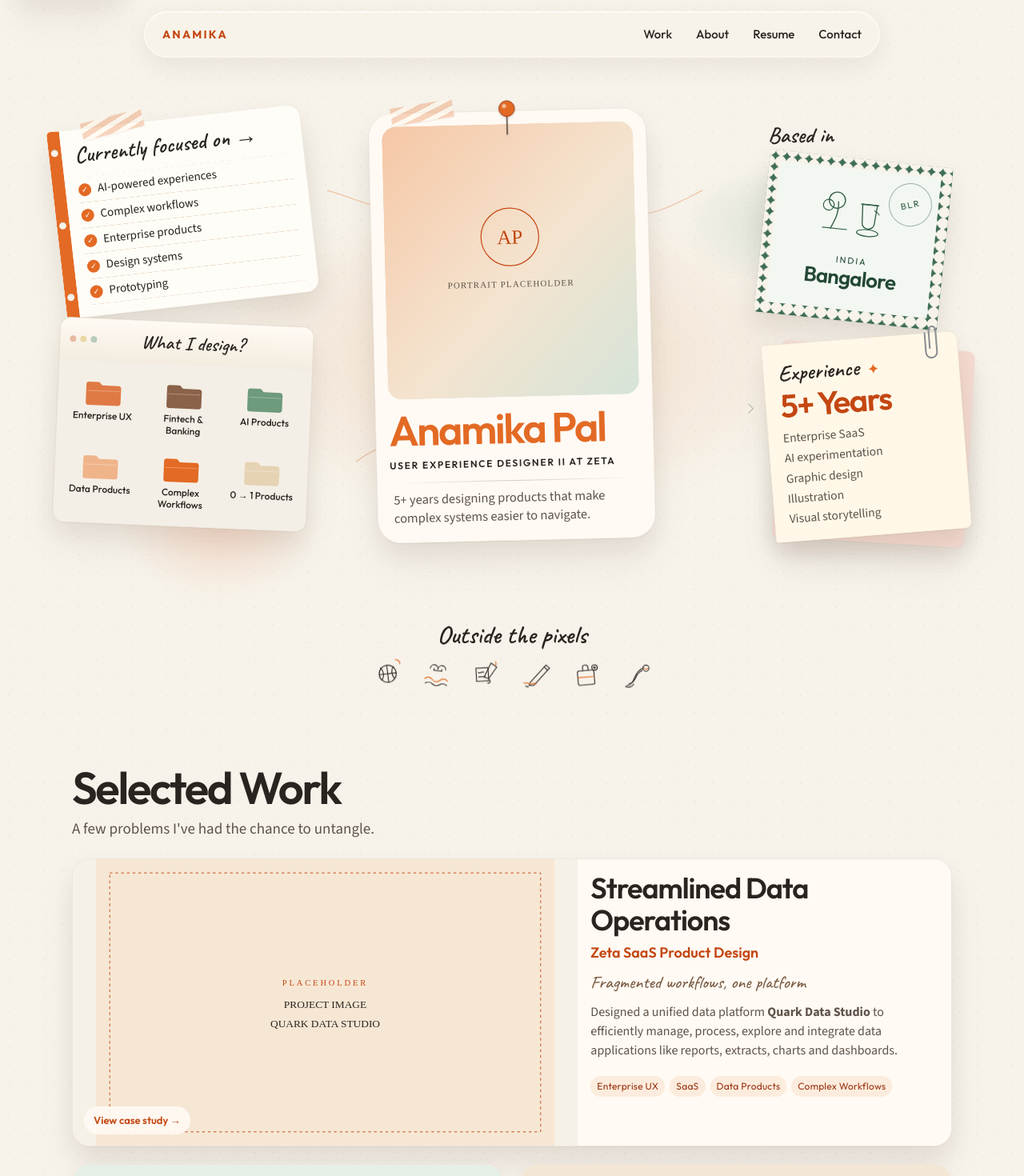
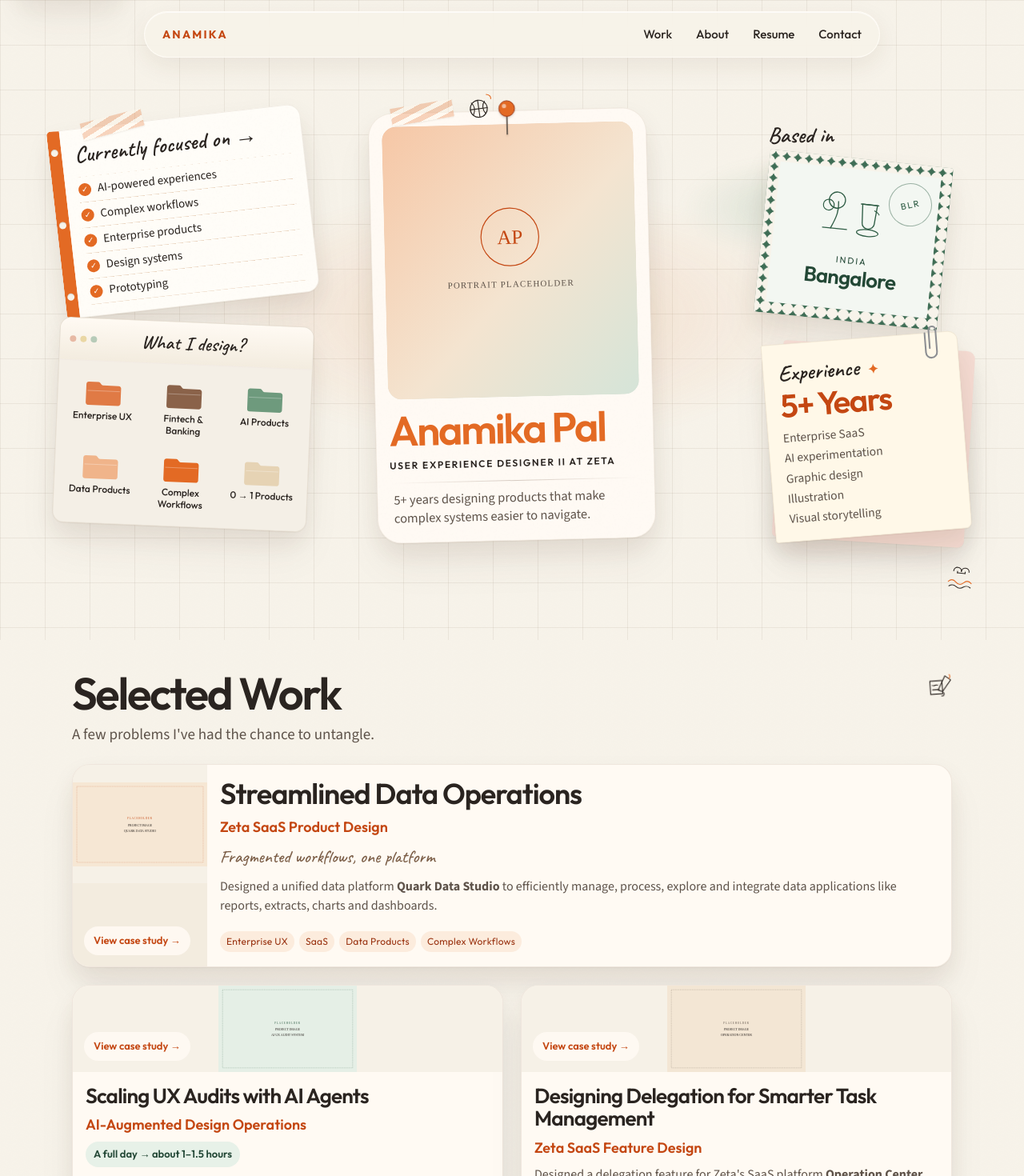
Before and after one commit to anamikapal562/anamika-portfolio, a React (Vite) app: page / in a window 1280 px wide. Shown: the top 1470 px of the page at 80% size. Built offline with nearby package versions, Linux system fonts and the light colour scheme.

Commit message:
Add a sketch grid, hobby stickers, and a lighter homepage close.
The Outside the pixels row is gone, the drawings sit in the margins, project thumbnails are smaller, and the footer credits Figma and Cursor.

Co-authored-by: Anamika Pal <anamikapal562@users.noreply.github.com>

```diff
--- a/src/components/Footer.tsx
+++ b/src/components/Footer.tsx
@@ -1,9 +1,14 @@
+import { HobbySticker } from "./HobbySticker";
 import { profile } from "../data/content";
 import { Link } from "../router";
+import { useRouter } from "../use-router";
 
 export function Footer() {
+  const { path } = useRouter();
+
   return (
     <footer className="site-footer">
+      {path === "/" && <HobbySticker hobby="cricket" className="sticker sticker-footer" />}
       <section className="closing" aria-labelledby="closing-heading">
         <h2 id="closing-heading">Have a complex problem to untangle?</h2>
         <p className="note-font">Let's talk.</p>
@@ -36,6 +41,42 @@ export function Footer() {
           <Link href="/contact">Contact</Link>
         </p>
       </div>
+      <p className="made-with">
+        I designed and built this website with two close collaborators —{" "}
+        <span className="collab-mark">
+          <FigmaMark />
+          Figma
+        </span>{" "}
+        and{" "}
+        <span className="collab-mark">
+          <CursorMark />
+          Cursor
+        </span>
+        .
+      </p>
     </footer>
   );
 }
+
+function FigmaMark() {
+  return (
+    <svg className="brand-mark" viewBox="0 0 38 57" aria-hidden="true">
+      <path fill="#f24e1e" d="M19 19V0H9.5a9.5 9.5 0 0 0 0 19H19Z" />
+      <path fill="#a259ff" d="M19 0h9.5a9.5 9.5 0 0 1 0 19H19V0Z" />
+      <path fill="#ff7262" d="M0 28.5A9.5 9.5 0 0 0 9.5 38H19V19H9.5A9.5 9.5 0 0 0 0 28.5Z" />
+      <path fill="#1abcfe" d="M19 19h9.5a9.5 9.5 0 0 1 0 19H19V19Z" />
+      <path fill="#0acf83" d="M0 47.5A9.5 9.5 0 0 0 9.5 57 9.5 9.5 0 0 0 19 47.5V38H9.5A9.5 9.5 0 0 0 0 47.5Z" />
+    </svg>
+  );
+}
+
+function CursorMark() {
+  return (
+    <svg className="brand-mark brand-mark-cursor" viewBox="0 0 24 24" aria-hidden="true">
+      <path
+        fill="currentColor"
+        d="M3.2 6.4 12 2.2l8.8 4.2v8.6L12 19.2l-8.8-4.2V6.4Zm8.1 1.2v5.1l4.4 2.1.7-1.4-3.4-1.6V7.6h-1.7Z"
+      />
+    </svg>
+  );
+}
--- /dev/null
+++ b/src/components/HobbySticker.tsx
@@ -0,0 +1,16 @@
+import { hobbies } from "../data/content";
+import { HobbyIllustration } from "./HobbyIllustration";
+
+export function HobbySticker({ hobby, className }: { hobby: string; className: string }) {
+  const item = hobbies.find((entry) => entry.hobby === hobby);
+  if (!item) return null;
+  return (
+    <HobbyIllustration
+      className={className}
+      hobby={item.hobby}
+      label={item.label}
+      illustration={item.illustration}
+      rotation={item.rotation}
+    />
+  );
+}
--- a/src/components/HomeDesk.tsx
+++ b/src/components/HomeDesk.tsx
@@ -1,13 +1,7 @@
 import { useEffect, useRef } from "react";
-import {
-  experiencePoints,
-  focusItems,
-  hobbies,
-  practiceAreas,
-  profile,
-} from "../data/content";
+import { experiencePoints, focusItems, practiceAreas, profile } from "../data/content";
 import { Link } from "../router";
-import { HobbyIllustration } from "./HobbyIllustration";
+import { HobbySticker } from "./HobbySticker";
 import { BangaloreMark, FolderGlyph, Paperclip, Pin } from "./Icons";
 
 export function HomeDesk() {
@@ -49,27 +43,8 @@ export function HomeDesk() {
     <div className="desk-wrap">
       <div className="desk-glow" aria-hidden="true" />
       <div className="desk" ref={deskRef}>
-        <svg className="doodles" viewBox="0 0 1140 860" aria-hidden="true">
-          <path
-            d="M250 150c70 20 90 40 150 28"
-            fill="none"
-            stroke="#e36a24"
-            strokeWidth="1.6"
-            strokeLinecap="round"
-          />
-          <path d="M392 168l10 12 14-18" fill="none" stroke="#e36a24" strokeWidth="1.6" />
-          <path
-            d="M900 150c-60 30-90 48-140 40"
-            fill="none"
-            stroke="#e36a24"
-            strokeWidth="1.6"
-            strokeLinecap="round"
-          />
-          <path d="M768 198l-8 12-16-10" fill="none" stroke="#e36a24" strokeWidth="1.6" />
-          <path d="M300 620c40-30 70-36 110-20" fill="none" stroke="#c44712" strokeWidth="1.4" />
-          <circle cx="180" cy="40" r="3" fill="#e36a24" />
-          <path d="M980 520l8 8-8 8" fill="none" stroke="#2f5d45" strokeWidth="1.4" />
-        </svg>
+        <HobbySticker hobby="basketball" className="sticker sticker-hero" />
+        <HobbySticker hobby="swimming" className="sticker sticker-skills" />
 
         <div className="piece piece-id">
           <div className="shift">
@@ -190,22 +165,6 @@ export function HomeDesk() {
         </div>
 
       </div>
-      <section className="hero-hobbies" aria-labelledby="pixels-heading">
-        <h2 id="pixels-heading" className="hobby-kicker note-font">
-          Outside the pixels
-        </h2>
-        <div className="hobby-line">
-          {hobbies.map((hobby) => (
-            <HobbyIllustration
-              key={hobby.hobby}
-              hobby={hobby.hobby}
-              label={hobby.label}
-              illustration={hobby.illustration}
-              rotation={hobby.rotation}
-            />
-          ))}
-        </div>
-      </section>
     </div>
   );
 }
--- /dev/null
+++ b/src/components/SketchGrid.tsx
@@ -0,0 +1,36 @@
+import { useEffect, useRef } from "react";
+
+export function SketchGrid() {
+  const gridRef = useRef<HTMLDivElement>(null);
+
+  useEffect(() => {
+    const grid = gridRef.current;
+    if (!grid) return;
+    document.body.classList.add("home-canvas");
+
+    const reduced = window.matchMedia("(prefers-reduced-motion: reduce)");
+
+    const onMove = (event: PointerEvent | MouseEvent) => {
+      if (reduced.matches) return;
+      grid.style.setProperty("--gx", `${event.clientX}px`);
+      grid.style.setProperty("--gy", `${event.clientY}px`);
+      grid.classList.add("is-lit");
+    };
+
+    const onLeave = () => {
+      grid.classList.remove("is-lit");
+    };
+
+    window.addEventListener("pointermove", onMove);
+    window.addEventListener("mousemove", onMove);
+    document.documentElement.addEventListener("pointerleave", onLeave);
+    return () => {
+      document.body.classList.remove("home-canvas");
+      window.removeEventListener("pointermove", onMove);
+      window.removeEventListener("mousemove", onMove);
+      document.documentElement.removeEventListener("pointerleave", onLeave);
+    };
+  }, []);
+
+  return <div className="sketch-grid" ref={gridRef} aria-hidden="true" />;
+}
--- a/src/pages/HomePage.tsx
+++ b/src/pages/HomePage.tsx
@@ -1,16 +1,20 @@
 import { BringSection } from "../components/BringSection";
 import { CollaboratorNotes } from "../components/CollaboratorNotes";
+import { HobbySticker } from "../components/HobbySticker";
 import { HomeDesk } from "../components/HomeDesk";
 import { ProjectBoard } from "../components/ProjectBoard";
+import { SketchGrid } from "../components/SketchGrid";
 import { projects } from "../data/content";
 import { Link } from "../router";
 
 export function HomePage() {
   return (
     <>
+      <SketchGrid />
       <HomeDesk />
       <div className="home-follow">
         <section className="archive" aria-labelledby="work-heading">
+          <HobbySticker hobby="painting" className="sticker sticker-work" />
           <div className="section-head">
             <h2 id="work-heading">Selected Work</h2>
             <p className="lede">A few problems I've had the chance to untangle.</p>
@@ -20,8 +24,14 @@ export function HomePage() {
             See all work →
           </Link>
         </section>
-        <BringSection />
-        <CollaboratorNotes />
+        <div className="sticker-host">
+          <HobbySticker hobby="doodling" className="sticker sticker-bring" />
+          <BringSection />
+        </div>
+        <div className="sticker-host">
+          <HobbySticker hobby="travel" className="sticker sticker-notes" />
+          <CollaboratorNotes />
+        </div>
       </div>
     </>
   );
--- a/src/styles/global.css
+++ b/src/styles/global.css
@@ -163,7 +163,43 @@ a:hover {
 }
 
 .site {
+  position: relative;
+  z-index: 1;
   min-height: 100vh;
+}
+
+body.home-canvas {
+  background-image: var(--grain);
+}
+
+.sketch-grid {
+  --gx: 50%;
+  --gy: 24%;
+  position: fixed;
+  inset: 0;
+  z-index: 0;
+  pointer-events: none;
+  background-image:
+    linear-gradient(to right, rgba(90, 62, 40, 0.075) 1px, transparent 1px),
+    linear-gradient(to bottom, rgba(90, 62, 40, 0.075) 1px, transparent 1px);
+  background-size: 56px 56px;
+}
+
+.sketch-grid::after {
+  content: "";
+  position: absolute;
+  inset: 0;
+  background-image:
+    linear-gradient(to right, rgba(42, 36, 32, 0.34) 1px, transparent 1px),
+    linear-gradient(to bottom, rgba(42, 36, 32, 0.34) 1px, transparent 1px);
+  background-size: 56px 56px;
+  opacity: 0;
+  mask-image: radial-gradient(circle 128px at var(--gx) var(--gy), #000 0%, transparent 74%);
+  transition: opacity 0.25s ease;
+}
+
+.sketch-grid.is-lit::after {
+  opacity: 1;
 }
 
 main:focus {
--- a/src/styles/home.css
+++ b/src/styles/home.css
@@ -10,7 +10,7 @@
   flex-direction: column;
   gap: 22px;
   width: min(460px, calc(100% - 28px));
-  margin: 36px auto 4px;
+  margin: 36px auto 72px;
   z-index: 1;
 }
 
@@ -544,43 +544,88 @@
   max-width: 11em;
 }
 
-.hero-hobbies {
-  display: flex;
-  flex-direction: column;
-  align-items: center;
-  gap: 2px;
-  width: min(720px, calc(100% - 28px));
-  margin: 20px auto 88px;
+.sticker-host,
+.site-footer {
+  position: relative;
 }
 
-.hobby-kicker {
-  margin: 0;
-  font-size: 32px;
-  line-height: 1;
-  color: var(--ink);
+.sticker {
+  position: absolute;
+  z-index: 4;
+  width: 40px;
+  height: 40px;
 }
 
-.hobby-line {
-  display: flex;
-  align-items: center;
-  justify-content: center;
-  gap: 10px;
-  margin-top: 4px;
-  animation: line-rock 9s ease-in-out infinite;
+.sticker button,
+.sticker img {
+  width: 36px;
+  height: 36px;
 }
 
-.hero-hobbies .hobby {
-  position: relative;
-  flex: 0 0 auto;
+.sticker-hero {
+  top: 6px;
+  right: 4%;
 }
 
-@keyframes line-rock {
-  0%,
-  100% {
-    rotate: -4deg;
+.sticker-skills {
+  left: 8px;
+  bottom: 10px;
+}
+
+.sticker-work {
+  top: -6px;
+  right: 0;
+}
+
+.sticker-bring,
+.sticker-notes {
+  top: 4px;
+  right: 4px;
+}
+
+.sticker-footer {
+  top: 8px;
+  left: 0;
+}
+
+.home-follow .section-head,
+.home-follow .bring h2,
+.home-follow .notes-head {
+  padding-right: 52px;
+}
+
+.home-follow .project-visual {
+  min-height: 0;
+}
+
+.home-follow .project-visual img {
+  width: 100%;
+  height: 112px;
+  min-height: 0;
+}
+
+@media (min-width: 800px) {
+  .home-follow .layout-feature .project-card,
+  .home-follow .layout-wide .project-card {
+    grid-template-columns: 168px 1fr;
+    min-height: 0;
   }
-  50% {
-    rotate: 3.5deg;
+
+  .home-follow .layout-feature .project-visual,
+  .home-follow .layout-wide .project-visual,
+  .home-follow .layout-half .project-visual {
+    min-height: 0;
+  }
+
+  .home-follow .layout-feature .project-visual img,
+  .home-follow .layout-wide .project-visual img {
+    position: static;
+    height: 148px;
+    min-height: 0;
+  }
+
+  .home-follow .layout-half .project-visual img {
+    height: 108px;
   }
 }
 
@@ -876,7 +921,7 @@
     display: block;
     width: min(1140px, calc(100% - 40px));
     height: 620px;
-    margin: 52px auto 0;
+    margin: 52px auto 88px;
   }
 
   .piece {
@@ -906,8 +951,16 @@
     --tilt: -6.5deg;
   }
 
-  .hero-hobbies {
-    margin-top: 28px;
+  .sticker-hero {
+    top: -22px;
+    left: 44%;
+    right: auto;
+  }
+
+  .sticker-skills {
+    left: auto;
+    right: -6px;
+    bottom: 18px;
   }
 
   .desktop-card {
--- a/src/styles/work.css
+++ b/src/styles/work.css
@@ -467,6 +467,37 @@
   margin: 28px auto 24px;
 }
 
+.made-with {
+  max-width: 46ch;
+  margin: 22px auto 0;
+  text-align: center;
+  color: var(--ink-soft);
+  font-size: 15.5px;
+  line-height: 1.55;
+}
+
+.collab-mark {
+  display: inline-flex;
+  align-items: center;
+  gap: 6px;
+  color: var(--ink);
+  font-family: var(--font-ui);
+  font-weight: 600;
+  white-space: nowrap;
+}
+
+.brand-mark {
+  width: 13px;
+  height: 19px;
+  flex: 0 0 auto;
+}
+
+.brand-mark-cursor {
+  width: 16px;
+  height: 16px;
+  color: var(--ink);
+}
+
 .closing {
   text-align: center;
   padding: 28px 12px 8px;
```
